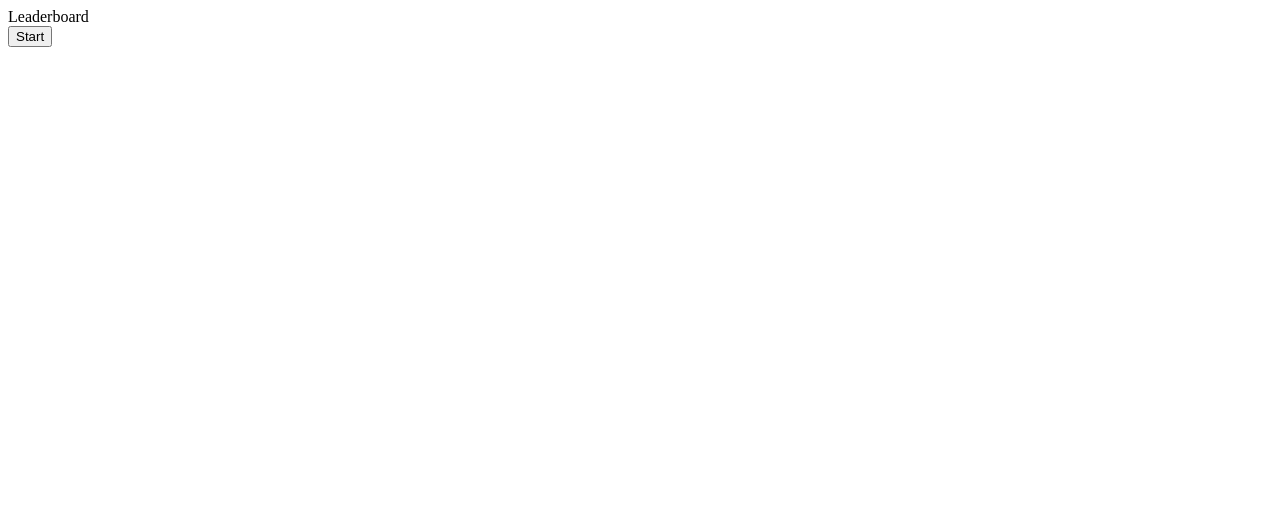
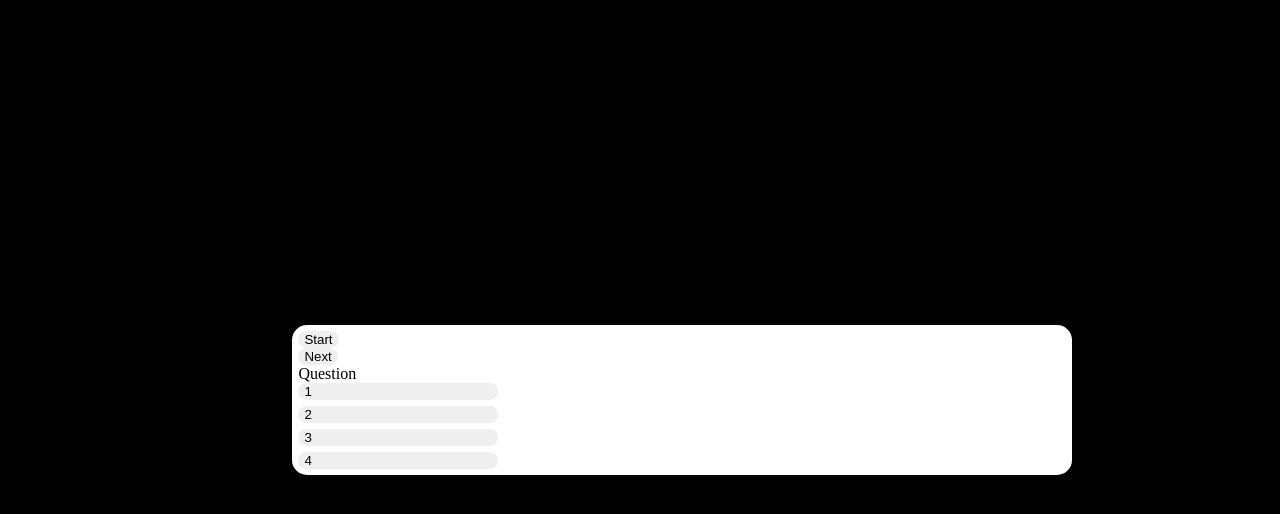
Before and after one commit to Zero-0X/Beginner_Code_Quiz, a plain HTML site: page index.html in a window 1280 px wide. Drawn offline with Linux system fonts and the light colour scheme.

Commit message:
added btns for the question answers, changed page bgcolor, added hover styling to answer buttons, centered items, working towards adding a more pleasing color palette to contasiners, as well as updating colors for both correct and incorrect colors

```diff
--- a/css/style.css
+++ b/css/style.css
@@ -1,12 +1,46 @@
 html, body {
     height: 100%;
+    width: 100%;
+    padding: 0;
+    margin: 0;
+    display: flex;
+    justify-content: center;
+    align-items: center;
+    background-color: black;
 }
 
 table {
 
 }
 
-button {
+.quiz-container {
+    width: 1000px;
+    max-width: 60%;
+    background-color: white;
+    border-radius: 15px;
+    padding: 6px;
+}
+
+.answers {
+    display: flex;
+    flex-direction: column;
+    justify-content: center;
+    width: 200px;
+    gap: 6px;
+}
+
+.btn:hover {
+    color: yellow;
+    background-color: blue;
+}
+
+.btn {
+    display: flex;
+    border-radius: 15px;
+    border: 0;
+}
+
+#start-quiz {
 
 }
 
--- a/index.html
+++ b/index.html
@@ -14,22 +14,30 @@
     <!-- Once the quiz is completed I want there to be an arcade style 'top players' list with their scores -->
     <!-- bottom position will be for new players with their score displayed-->
     <!-- Will ask for initials in a blinking form, and instruct player to press Enter once initials are typed -->
-    <thead id="top-scores">Leaderboard</thead>
-    <tbody id="player-scores"></tbody>
+    <thead id="top-scores" class="hide">Leaderboard</thead>
+    <tbody id="player-scores" class="hide"></tbody>
   </table>
+  <div class="quiz-container">
     <!-- once Start is clicked player will see a 3 second countdown, followed by 'Begin!' -->
-  <button id="start-quiz">Start</button>
+    <button id="start-quiz" class="btn">Start</button>
+    <button id="next-question" class="btn">Next</button>
     <!-- countdown will apear above questions throughout Quiz -->
     <div id="quiz-timer"></div>
     <!-- 10 questions, 60 seconds to complete, 6-second penalty for each incorrect question, quiz will terminate after all questions are answered -->
     <!-- each question will be multiple choice, one correct answer, answers will change color on hover, incorrect responses will turn red with an X next to it, correct will turn green with a circle next to it -->
-  <div id="question-container"></div>
-  <div id="choices"></div>
+    <div id="question-container">Question</div>
+    <div id="choices" class="answers">
+      <button class="btn">1</button>
+      <button class="btn">2</button>
+      <button class="btn">3</button>
+      <button class="btn">4</button>
+    </div>
+  </div>
   <!-- final score will be displayed at end of Quiz, player will ascend based on final score -->
   <!-- player data will be removed after each playthrough -->
 
-  <script src="js/questions.js"></script>
-  <script src="js/script.js"></script>
+  <script defer src="js/questions.js"></script>
+  <script defer src="js/script.js"></script>
 </body>
 
 </html>
```
Lines whose indentation alone changed are shown as unchanged.
